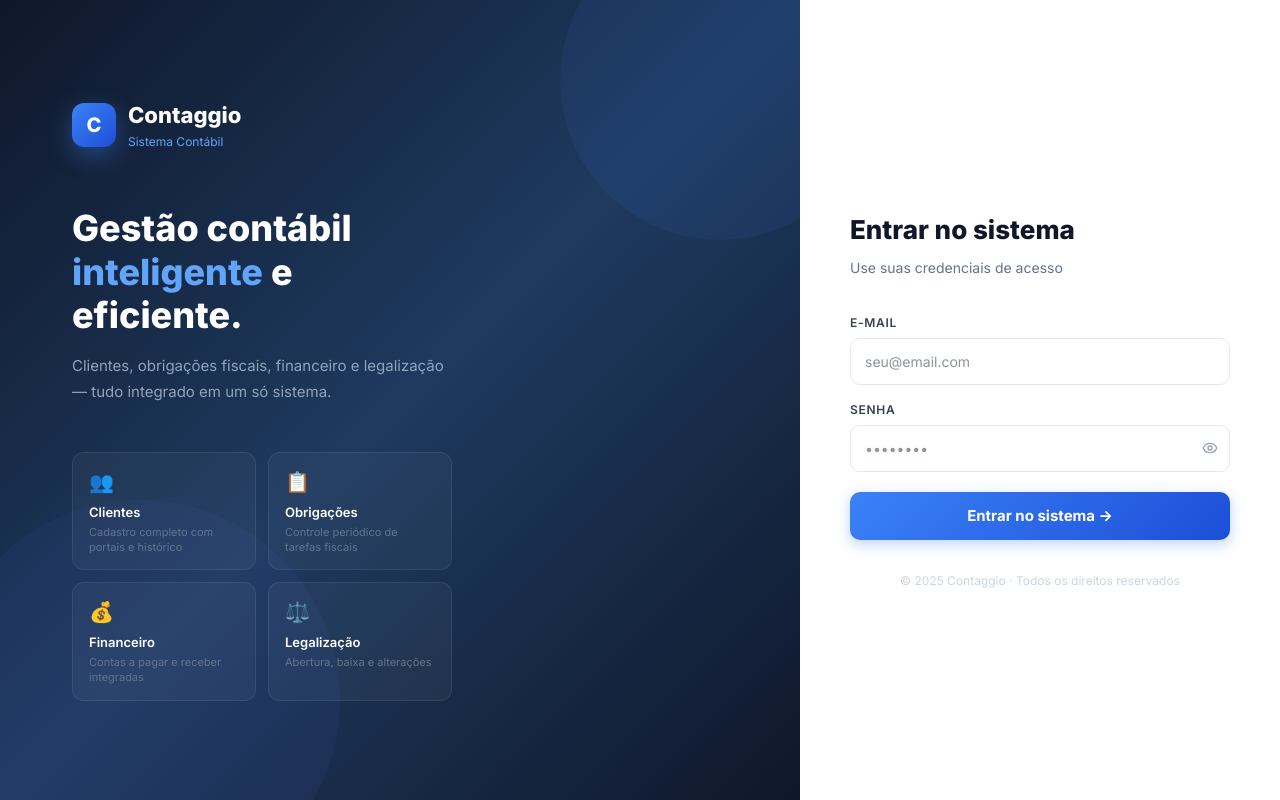
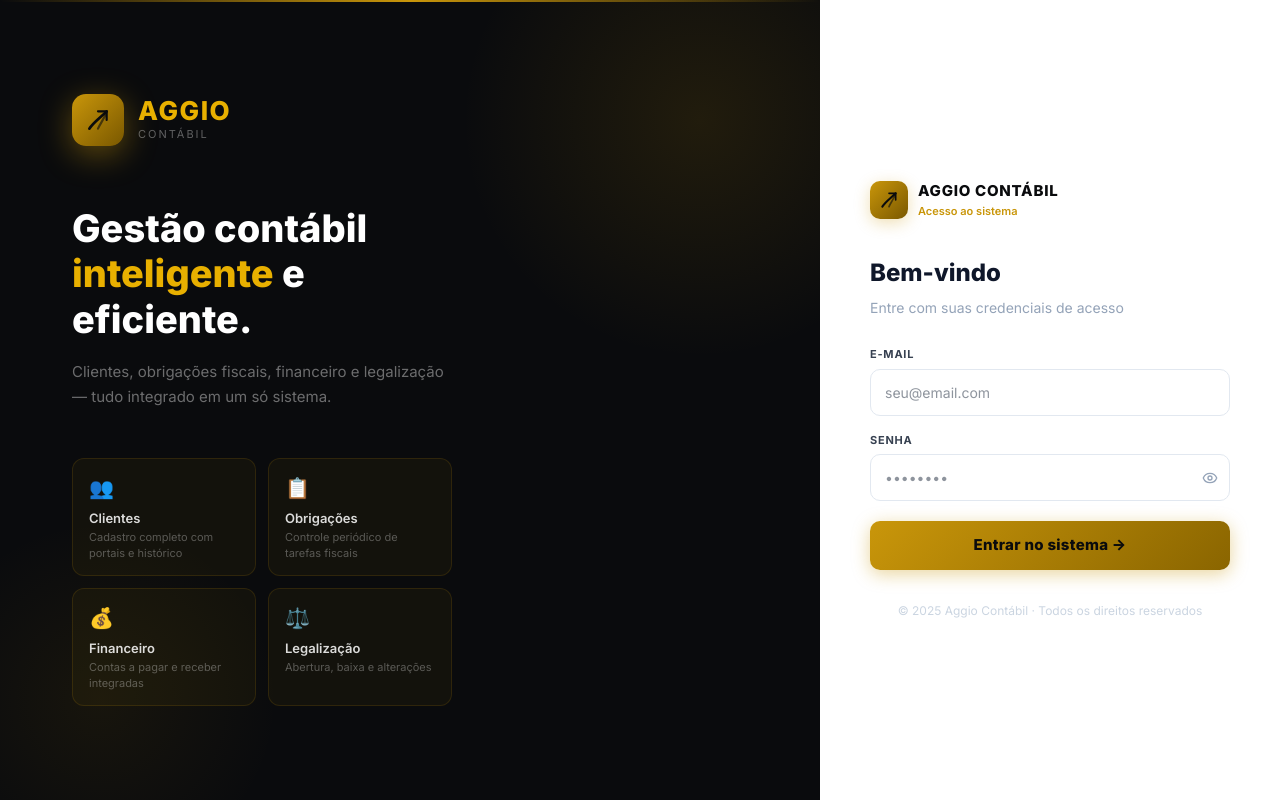
Before and after one commit to paulohe9/contaggio, a React (Vite) app: page /login in a window 1280 px wide. Built offline with nearby package versions, Linux system fonts and the light colour scheme.

Commit message:
Rebrand to Aggio Contábil — gold/black theme across sidebar and login
Co-Authored-By: Claude Sonnet 4.6 <noreply@anthropic.com>

```diff
--- a/src/components/Layout.jsx
+++ b/src/components/Layout.jsx
@@ -5,6 +5,11 @@ import {
   LayoutDashboard, Users, Wallet, ClipboardList, Scale, UserCog,
   ChevronLeft, ChevronRight, LogOut, Building2, Inbox
 } from 'lucide-react'
+
+const G = '#C9960A'   // dourado Aggio
+const G2 = '#E8B000'  // dourado claro hover
+const DARK = '#0a0b0d'
+const DARK2 = '#111318'
 
 const navItems = [
   { path: '/', label: 'Dashboard', icon: LayoutDashboard },
@@ -15,12 +20,8 @@ const navItems = [
   { path: '/legalizacao', label: 'Legalização', icon: Scale },
 ]
 
-const roleBadge = {
-  admin: 'bg-red-500 text-white',
-  gerente: 'bg-amber-500 text-white',
-  user: 'bg-emerald-500 text-white',
-}
 const roleLabel = { admin: 'Admin', gerente: 'Gerente', user: 'Usuário' }
+const roleColor = { admin: '#ef4444', gerente: G, user: '#10b981' }
 
 export default function Layout({ children }) {
   const { profile, signOut } = useAuth()
@@ -41,35 +42,41 @@ export default function Layout({ children }) {
       <aside style={{
         width: collapsed ? 68 : 240,
         minWidth: collapsed ? 68 : 240,
-        background: 'linear-gradient(180deg, #0f172a 0%, #1e293b 100%)',
+        background: DARK,
         display: 'flex',
         flexDirection: 'column',
         transition: 'width 0.25s ease, min-width 0.25s ease',
         overflow: 'hidden',
         position: 'relative',
         zIndex: 10,
-        boxShadow: '4px 0 24px rgba(0,0,0,0.15)',
+        boxShadow: '4px 0 24px rgba(0,0,0,0.4)',
       }}>
         {/* Logo */}
         <div style={{
-          padding: '20px 16px',
-          borderBottom: '1px solid rgba(255,255,255,0.06)',
+          padding: '18px 16px',
+          borderBottom: `1px solid rgba(201,150,10,0.15)`,
           display: 'flex',
           alignItems: 'center',
           gap: 10,
           minHeight: 68,
         }}>
+          {/* Ícone com asa/símbolo da Aggio */}
           <div style={{
-            width: 36, height: 36, borderRadius: 10,
-            background: 'linear-gradient(135deg, #3b82f6, #1d4ed8)',
+            width: 36, height: 36, borderRadius: 10, flexShrink: 0,
+            background: `linear-gradient(135deg, ${G} 0%, #8a6500 100%)`,
             display: 'flex', alignItems: 'center', justifyContent: 'center',
-            color: 'white', fontWeight: 800, fontSize: 16, flexShrink: 0,
-            boxShadow: '0 4px 12px rgba(59,130,246,0.4)',
-          }}>C</div>
+            boxShadow: `0 4px 14px rgba(201,150,10,0.4)`,
+          }}>
+            <svg width="20" height="20" viewBox="0 0 24 24" fill="none">
+              <path d="M4 20 C8 14, 14 10, 20 4" stroke="#0a0b0d" strokeWidth="2.5" strokeLinecap="round"/>
+              <path d="M12 20 C14 15, 18 11, 20 4" stroke="#0a0b0d" strokeWidth="2" strokeLinecap="round" opacity="0.7"/>
+              <path d="M20 4 L20 12 M20 4 L12 4" stroke="#0a0b0d" strokeWidth="2" strokeLinecap="round" strokeLinejoin="round"/>
+            </svg>
+          </div>
           {!collapsed && (
             <div style={{ overflow: 'hidden' }}>
-              <div style={{ color: 'white', fontWeight: 700, fontSize: 16, lineHeight: 1.2 }}>Contaggio</div>
-              <div style={{ color: '#64748b', fontSize: 11, marginTop: 1 }}>Sistema Contábil</div>
+              <div style={{ color: G, fontWeight: 800, fontSize: 17, lineHeight: 1.1, letterSpacing: '0.02em' }}>AGGIO</div>
+              <div style={{ color: 'rgba(255,255,255,0.35)', fontSize: 10, letterSpacing: '0.12em', textTransform: 'uppercase' }}>Contábil</div>
             </div>
           )}
         </div>
@@ -80,20 +87,22 @@ export default function Layout({ children }) {
           style={{
             position: 'absolute', top: 80, right: -12,
             width: 24, height: 24, borderRadius: '50%',
-            background: '#334155', border: '2px solid #1e293b',
+            background: DARK2, border: `2px solid rgba(201,150,10,0.3)`,
             display: 'flex', alignItems: 'center', justifyContent: 'center',
-            color: '#94a3b8', cursor: 'pointer', zIndex: 20,
-            boxShadow: '0 2px 8px rgba(0,0,0,0.3)',
+            color: G, cursor: 'pointer', zIndex: 20,
+            boxShadow: '0 2px 8px rgba(0,0,0,0.5)',
           }}
         >
           {collapsed ? <ChevronRight size={12} /> : <ChevronLeft size={12} />}
         </button>
 
         {/* Nav */}
-        <nav style={{ flex: 1, padding: '12px 10px', overflowY: 'auto', overflowX: 'hidden' }}>
-          <div style={{ marginBottom: 4 }}>
-            {!collapsed && <div style={{ color: '#475569', fontSize: 10, fontWeight: 600, letterSpacing: '0.08em', padding: '0 8px', marginBottom: 6, textTransform: 'uppercase' }}>Menu</div>}
-          </div>
+        <nav style={{ flex: 1, padding: '16px 10px', overflowY: 'auto', overflowX: 'hidden' }}>
+          {!collapsed && (
+            <div style={{ color: 'rgba(201,150,10,0.4)', fontSize: 10, fontWeight: 700, letterSpacing: '0.1em', padding: '0 8px', marginBottom: 8, textTransform: 'uppercase' }}>
+              Menu
+            </div>
+          )}
           {allNavItems.map(item => {
             const Icon = item.icon
             const active = isActive(item.path)
@@ -106,18 +115,18 @@ export default function Layout({ children }) {
                   display: 'flex', alignItems: 'center',
                   gap: 10, padding: collapsed ? '10px 14px' : '10px 12px',
                   borderRadius: 10, marginBottom: 2,
-                  background: active ? 'rgba(59,130,246,0.15)' : 'transparent',
-                  color: active ? '#60a5fa' : '#94a3b8',
-                  textDecoration: 'none', fontWeight: active ? 600 : 400,
-                  fontSize: 14, transition: 'all 0.15s',
-                  borderLeft: active ? '3px solid #3b82f6' : '3px solid transparent',
+                  background: active ? `rgba(201,150,10,0.12)` : 'transparent',
+                  color: active ? G2 : 'rgba(255,255,255,0.45)',
+                  textDecoration: 'none', fontWeight: active ? 700 : 400,
+                  fontSize: 13.5, transition: 'all 0.15s',
+                  borderLeft: active ? `3px solid ${G}` : '3px solid transparent',
                   justifyContent: collapsed ? 'center' : 'flex-start',
                   whiteSpace: 'nowrap',
                 }}
-                onMouseEnter={e => { if (!active) { e.currentTarget.style.background = 'rgba(255,255,255,0.05)'; e.currentTarget.style.color = '#cbd5e1' } }}
-                onMouseLeave={e => { if (!active) { e.currentTarget.style.background = 'transparent'; e.currentTarget.style.color = '#94a3b8' } }}
+                onMouseEnter={e => { if (!active) { e.currentTarget.style.background = 'rgba(255,255,255,0.05)'; e.currentTarget.style.color = 'rgba(255,255,255,0.75)' } }}
+                onMouseLeave={e => { if (!active) { e.currentTarget.style.background = 'transparent'; e.currentTarget.style.color = 'rgba(255,255,255,0.45)' } }}
               >
-                <Icon size={18} style={{ flexShrink: 0 }} />
+                <Icon size={17} style={{ flexShrink: 0 }} />
                 {!collapsed && <span>{item.label}</span>}
               </Link>
             )
@@ -125,20 +134,20 @@ export default function Layout({ children }) {
         </nav>
 
         {/* User */}
-        <div style={{ padding: '12px 10px', borderTop: '1px solid rgba(255,255,255,0.06)' }}>
+        <div style={{ padding: '12px 10px', borderTop: `1px solid rgba(201,150,10,0.12)` }}>
           {!collapsed && profile && (
             <div style={{ display: 'flex', alignItems: 'center', gap: 10, padding: '8px 12px', marginBottom: 4 }}>
               <div style={{
                 width: 34, height: 34, borderRadius: 10, flexShrink: 0,
-                background: 'linear-gradient(135deg, #6366f1, #4f46e5)',
+                background: `linear-gradient(135deg, ${G} 0%, #7a5800 100%)`,
                 display: 'flex', alignItems: 'center', justifyContent: 'center',
-                color: 'white', fontWeight: 700, fontSize: 13,
+                color: DARK, fontWeight: 800, fontSize: 13,
               }}>
                 {(profile.name || 'A').charAt(0).toUpperCase()}
               </div>
               <div style={{ overflow: 'hidden', flex: 1 }}>
-                <div style={{ color: '#e2e8f0', fontSize: 13, fontWeight: 600, whiteSpace: 'nowrap', overflow: 'hidden', textOverflow: 'ellipsis' }}>{profile.name}</div>
-                <span style={{ fontSize: 10, padding: '1px 6px', borderRadius: 4, fontWeight: 600 }} className={roleBadge[profile.role]}>
+                <div style={{ color: 'rgba(255,255,255,0.85)', fontSize: 13, fontWeight: 600, whiteSpace: 'nowrap', overflow: 'hidden', textOverflow: 'ellipsis' }}>{profile.name}</div>
+                <span style={{ fontSize: 10, padding: '1px 6px', borderRadius: 4, fontWeight: 700, background: roleColor[profile.role] + '22', color: roleColor[profile.role], border: `1px solid ${roleColor[profile.role]}44` }}>
                   {roleLabel[profile.role]}
                 </span>
               </div>
@@ -151,12 +160,12 @@ export default function Layout({ children }) {
               display: 'flex', alignItems: 'center', gap: 8,
               padding: collapsed ? '10px 14px' : '8px 12px',
               borderRadius: 10, width: '100%', background: 'transparent', border: 'none',
-              color: '#64748b', cursor: 'pointer', fontSize: 13,
+              color: 'rgba(255,255,255,0.3)', cursor: 'pointer', fontSize: 13,
               justifyContent: collapsed ? 'center' : 'flex-start',
               transition: 'all 0.15s',
             }}
             onMouseEnter={e => { e.currentTarget.style.background = 'rgba(239,68,68,0.1)'; e.currentTarget.style.color = '#f87171' }}
-            onMouseLeave={e => { e.currentTarget.style.background = 'transparent'; e.currentTarget.style.color = '#64748b' }}
+            onMouseLeave={e => { e.currentTarget.style.background = 'transparent'; e.currentTarget.style.color = 'rgba(255,255,255,0.3)' }}
           >
             <LogOut size={16} />
             {!collapsed && <span>Sair</span>}
@@ -168,14 +177,16 @@ export default function Layout({ children }) {
       <div style={{ flex: 1, display: 'flex', flexDirection: 'column', overflow: 'hidden', minWidth: 0 }}>
         {/* Top bar */}
         <header style={{
-          background: 'white', borderBottom: '1px solid #e2e8f0',
-          padding: '0 24px', height: 60, display: 'flex', alignItems: 'center',
+          background: 'white',
+          borderBottom: '1px solid #e8ecf0',
+          padding: '0 28px', height: 58,
+          display: 'flex', alignItems: 'center',
           justifyContent: 'space-between', flexShrink: 0,
-          boxShadow: '0 1px 4px rgba(0,0,0,0.06)',
+          boxShadow: '0 1px 6px rgba(0,0,0,0.06)',
         }}>
           <div style={{ display: 'flex', alignItems: 'center', gap: 8 }}>
-            <Building2 size={16} style={{ color: '#94a3b8' }} />
-            <span style={{ color: '#64748b', fontSize: 13 }}>
+            <div style={{ width: 3, height: 18, borderRadius: 2, background: G, marginRight: 4 }} />
+            <span style={{ color: '#1e293b', fontSize: 14, fontWeight: 700 }}>
               {allNavItems.find(n => isActive(n.path))?.label || 'Dashboard'}
             </span>
           </div>
@@ -185,9 +196,9 @@ export default function Layout({ children }) {
                 <span style={{ color: '#64748b', fontSize: 13 }}>{profile.name}</span>
                 <div style={{
                   width: 32, height: 32, borderRadius: 8,
-                  background: 'linear-gradient(135deg, #3b82f6, #1d4ed8)',
+                  background: `linear-gradient(135deg, ${G} 0%, #7a5800 100%)`,
                   display: 'flex', alignItems: 'center', justifyContent: 'center',
-                  color: 'white', fontWeight: 700, fontSize: 12,
+                  color: DARK, fontWeight: 800, fontSize: 12,
                 }}>
                   {(profile.name || 'A').charAt(0).toUpperCase()}
                 </div>
@@ -197,7 +208,7 @@ export default function Layout({ children }) {
         </header>
 
         {/* Page content */}
-        <main style={{ flex: 1, overflowY: 'auto', padding: '28px 28px' }}>
+        <main style={{ flex: 1, overflowY: 'auto', padding: '28px 28px', background: '#f4f6f9' }}>
           {children}
         </main>
       </div>
--- a/src/pages/Login.jsx
+++ b/src/pages/Login.jsx
@@ -2,6 +2,9 @@ import { useState } from 'react'
 import { useNavigate } from 'react-router-dom'
 import { useAuth } from '../contexts/AuthContext'
 import { Eye, EyeOff } from 'lucide-react'
+
+const G = '#C9960A'
+const G2 = '#E8B000'
 
 export default function Login() {
   const { signIn } = useAuth()
@@ -24,38 +27,45 @@ export default function Login() {
 
   return (
     <div style={{ minHeight: '100vh', display: 'flex' }}>
-      {/* Painel esquerdo */}
+      {/* Painel esquerdo — identidade Aggio */}
       <div style={{
-        flex: 1, background: 'linear-gradient(135deg, #0f172a 0%, #1e3a5f 50%, #0f172a 100%)',
-        display: 'flex', flexDirection: 'column', justifyContent: 'center', padding: '60px 72px',
-        position: 'relative', overflow: 'hidden',
+        flex: 1,
+        background: '#0a0b0d',
+        display: 'flex', flexDirection: 'column', justifyContent: 'center',
+        padding: '60px 72px', position: 'relative', overflow: 'hidden',
       }}>
-        {/* Círculos decorativos */}
-        <div style={{ position: 'absolute', top: -80, right: -80, width: 320, height: 320, borderRadius: '50%', background: 'rgba(59,130,246,0.08)', pointerEvents: 'none' }} />
-        <div style={{ position: 'absolute', bottom: -100, left: -60, width: 400, height: 400, borderRadius: '50%', background: 'rgba(99,102,241,0.06)', pointerEvents: 'none' }} />
+        {/* Decoração dourada de fundo */}
+        <div style={{ position: 'absolute', top: -120, right: -120, width: 480, height: 480, borderRadius: '50%', background: `radial-gradient(circle, rgba(201,150,10,0.12) 0%, transparent 70%)`, pointerEvents: 'none' }} />
+        <div style={{ position: 'absolute', bottom: -80, left: -80, width: 360, height: 360, borderRadius: '50%', background: `radial-gradient(circle, rgba(201,150,10,0.07) 0%, transparent 70%)`, pointerEvents: 'none' }} />
+        <div style={{ position: 'absolute', top: 0, left: 0, right: 0, height: 2, background: `linear-gradient(90deg, transparent, ${G}, transparent)` }} />
 
         <div style={{ position: 'relative', zIndex: 1 }}>
-          {/* Logo */}
-          <div style={{ display: 'flex', alignItems: 'center', gap: 12, marginBottom: 56 }}>
+          {/* Logo Aggio */}
+          <div style={{ display: 'flex', alignItems: 'center', gap: 14, marginBottom: 60 }}>
             <div style={{
-              width: 44, height: 44, borderRadius: 12,
-              background: 'linear-gradient(135deg, #3b82f6, #1d4ed8)',
+              width: 52, height: 52, borderRadius: 14,
+              background: `linear-gradient(135deg, ${G} 0%, #7a5800 100%)`,
               display: 'flex', alignItems: 'center', justifyContent: 'center',
-              color: 'white', fontWeight: 800, fontSize: 20,
-              boxShadow: '0 8px 24px rgba(59,130,246,0.4)',
-            }}>C</div>
+              boxShadow: `0 8px 32px rgba(201,150,10,0.45)`,
+            }}>
+              <svg width="26" height="26" viewBox="0 0 24 24" fill="none">
+                <path d="M4 20 C8 14, 14 10, 20 4" stroke="#0a0b0d" strokeWidth="2.5" strokeLinecap="round"/>
+                <path d="M12 20 C14 15, 18 11, 20 4" stroke="#0a0b0d" strokeWidth="2" strokeLinecap="round" opacity="0.6"/>
+                <path d="M20 4 L20 12 M20 4 L12 4" stroke="#0a0b0d" strokeWidth="2" strokeLinecap="round" strokeLinejoin="round"/>
+              </svg>
+            </div>
             <div>
-              <div style={{ color: 'white', fontWeight: 800, fontSize: 22 }}>Contaggio</div>
-              <div style={{ color: '#60a5fa', fontSize: 12, marginTop: 1 }}>Sistema Contábil</div>
+              <div style={{ color: G2, fontWeight: 900, fontSize: 26, letterSpacing: '0.06em', lineHeight: 1 }}>AGGIO</div>
+              <div style={{ color: 'rgba(255,255,255,0.35)', fontSize: 11, letterSpacing: '0.18em', textTransform: 'uppercase', marginTop: 2 }}>Contábil</div>
             </div>
           </div>
 
-          <h2 style={{ color: 'white', fontSize: 36, fontWeight: 800, lineHeight: 1.2, margin: '0 0 16px' }}>
+          <h2 style={{ color: 'white', fontSize: 38, fontWeight: 800, lineHeight: 1.2, margin: '0 0 16px' }}>
             Gestão contábil<br />
-            <span style={{ color: '#60a5fa' }}>inteligente</span> e<br />
+            <span style={{ color: G2 }}>inteligente</span> e<br />
             eficiente.
           </h2>
-          <p style={{ color: '#94a3b8', fontSize: 15, lineHeight: 1.7, maxWidth: 380, margin: '0 0 48px' }}>
+          <p style={{ color: 'rgba(255,255,255,0.4)', fontSize: 15, lineHeight: 1.7, maxWidth: 380, margin: '0 0 48px' }}>
             Clientes, obrigações fiscais, financeiro e legalização — tudo integrado em um só sistema.
           </p>
 
@@ -67,63 +77,79 @@ export default function Login() {
               { icon: '⚖️', label: 'Legalização', desc: 'Abertura, baixa e alterações' },
             ].map(f => (
               <div key={f.label} style={{
-                background: 'rgba(255,255,255,0.04)', border: '1px solid rgba(255,255,255,0.08)',
+                background: 'rgba(201,150,10,0.05)',
+                border: '1px solid rgba(201,150,10,0.15)',
                 borderRadius: 12, padding: '14px 16px',
               }}>
                 <div style={{ fontSize: 20, marginBottom: 6 }}>{f.icon}</div>
-                <div style={{ color: 'white', fontWeight: 600, fontSize: 13, marginBottom: 2 }}>{f.label}</div>
-                <div style={{ color: '#64748b', fontSize: 11, lineHeight: 1.4 }}>{f.desc}</div>
+                <div style={{ color: 'rgba(255,255,255,0.85)', fontWeight: 600, fontSize: 13, marginBottom: 2 }}>{f.label}</div>
+                <div style={{ color: 'rgba(255,255,255,0.3)', fontSize: 11, lineHeight: 1.4 }}>{f.desc}</div>
               </div>
             ))}
           </div>
         </div>
       </div>
 
-      {/* Painel direito */}
+      {/* Painel direito — formulário */}
       <div style={{
-        width: 480, background: 'white',
+        width: 460, background: 'white',
         display: 'flex', alignItems: 'center', justifyContent: 'center', padding: 48,
+        boxShadow: '-4px 0 32px rgba(0,0,0,0.12)',
       }}>
-        <div style={{ width: '100%', maxWidth: 380 }}>
-          <div style={{ marginBottom: 36 }}>
-            <h3 style={{ fontSize: 26, fontWeight: 800, color: '#0f172a', margin: '0 0 8px' }}>Entrar no sistema</h3>
-            <p style={{ color: '#64748b', fontSize: 14 }}>Use suas credenciais de acesso</p>
+        <div style={{ width: '100%', maxWidth: 360 }}>
+          {/* Mini logo */}
+          <div style={{ display: 'flex', alignItems: 'center', gap: 10, marginBottom: 36 }}>
+            <div style={{
+              width: 38, height: 38, borderRadius: 10,
+              background: `linear-gradient(135deg, ${G} 0%, #7a5800 100%)`,
+              display: 'flex', alignItems: 'center', justifyContent: 'center',
+              boxShadow: `0 4px 16px rgba(201,150,10,0.3)`,
+            }}>
+              <svg width="20" height="20" viewBox="0 0 24 24" fill="none">
+                <path d="M4 20 C8 14, 14 10, 20 4" stroke="#0a0b0d" strokeWidth="2.5" strokeLinecap="round"/>
+                <path d="M12 20 C14 15, 18 11, 20 4" stroke="#0a0b0d" strokeWidth="2" strokeLinecap="round" opacity="0.6"/>
+                <path d="M20 4 L20 12 M20 4 L12 4" stroke="#0a0b0d" strokeWidth="2" strokeLinecap="round" strokeLinejoin="round"/>
+              </svg>
+            </div>
+            <div>
+              <div style={{ color: '#0a0b0d', fontWeight: 800, fontSize: 15, letterSpacing: '0.05em' }}>AGGIO CONTÁBIL</div>
+              <div style={{ color: G, fontSize: 11, fontWeight: 600 }}>Acesso ao sistema</div>
+            </div>
+          </div>
+
+          <div style={{ marginBottom: 28 }}>
+            <h3 style={{ fontSize: 24, fontWeight: 800, color: '#0f172a', margin: '0 0 6px' }}>Bem-vindo</h3>
+            <p style={{ color: '#94a3b8', fontSize: 14, margin: 0 }}>Entre com suas credenciais de acesso</p>
           </div>
 
           <form onSubmit={handleSubmit} style={{ display: 'flex', flexDirection: 'column', gap: 16 }}>
             <div>
-              <label style={{ display: 'block', fontSize: 12, fontWeight: 600, color: '#374151', marginBottom: 6, textTransform: 'uppercase', letterSpacing: '0.06em' }}>E-mail</label>
+              <label style={{ display: 'block', fontSize: 11, fontWeight: 700, color: '#374151', marginBottom: 6, textTransform: 'uppercase', letterSpacing: '0.07em' }}>E-mail</label>
               <input
-                type="email"
-                value={email}
-                onChange={e => setEmail(e.target.value)}
-                placeholder="seu@email.com"
-                required
+                type="email" value={email} onChange={e => setEmail(e.target.value)}
+                placeholder="seu@email.com" required
                 style={{
                   width: '100%', padding: '12px 14px', borderRadius: 10, fontSize: 14,
                   border: '1.5px solid #e2e8f0', outline: 'none', boxSizing: 'border-box',
                   color: '#1e293b', transition: 'border-color 0.15s',
                 }}
-                onFocus={e => e.target.style.borderColor = '#3b82f6'}
+                onFocus={e => e.target.style.borderColor = G}
                 onBlur={e => e.target.style.borderColor = '#e2e8f0'}
               />
             </div>
 
             <div>
-              <label style={{ display: 'block', fontSize: 12, fontWeight: 600, color: '#374151', marginBottom: 6, textTransform: 'uppercase', letterSpacing: '0.06em' }}>Senha</label>
+              <label style={{ display: 'block', fontSize: 11, fontWeight: 700, color: '#374151', marginBottom: 6, textTransform: 'uppercase', letterSpacing: '0.07em' }}>Senha</label>
               <div style={{ position: 'relative' }}>
                 <input
-                  type={showPass ? 'text' : 'password'}
-                  value={password}
-                  onChange={e => setPassword(e.target.value)}
-                  placeholder="••••••••"
-                  required
+                  type={showPass ? 'text' : 'password'} value={password}
+                  onChange={e => setPassword(e.target.value)} placeholder="••••••••" required
                   style={{
                     width: '100%', padding: '12px 44px 12px 14px', borderRadius: 10, fontSize: 14,
                     border: '1.5px solid #e2e8f0', outline: 'none', boxSizing: 'border-box',
                     color: '#1e293b', transition: 'border-color 0.15s',
                   }}
-                  onFocus={e => e.target.style.borderColor = '#3b82f6'}
+                  onFocus={e => e.target.style.borderColor = G}
                   onBlur={e => e.target.style.borderColor = '#e2e8f0'}
                 />
                 <button type="button" onClick={() => setShowPass(!showPass)}
@@ -140,24 +166,26 @@ export default function Login() {
             )}
 
             <button
-              type="submit"
-              disabled={loading}
+              type="submit" disabled={loading}
               style={{
-                background: loading ? '#93c5fd' : 'linear-gradient(135deg, #3b82f6, #1d4ed8)',
-                color: 'white', border: 'none', borderRadius: 10, padding: '13px', fontSize: 15,
-                fontWeight: 700, cursor: loading ? 'not-allowed' : 'pointer',
-                marginTop: 4, transition: 'all 0.15s', display: 'flex', alignItems: 'center', justifyContent: 'center', gap: 8,
-                boxShadow: '0 4px 14px rgba(59,130,246,0.35)',
+                background: loading ? `rgba(201,150,10,0.5)` : `linear-gradient(135deg, ${G} 0%, #8a6500 100%)`,
+                color: loading ? 'rgba(255,255,255,0.6)' : '#0a0b0d',
+                border: 'none', borderRadius: 10, padding: '13px', fontSize: 15,
+                fontWeight: 800, cursor: loading ? 'not-allowed' : 'pointer',
+                marginTop: 4, transition: 'all 0.15s',
+                display: 'flex', alignItems: 'center', justifyContent: 'center', gap: 8,
+                boxShadow: loading ? 'none' : `0 4px 18px rgba(201,150,10,0.4)`,
+                letterSpacing: '0.02em',
               }}
             >
               {loading ? (
-                <><span style={{ width: 16, height: 16, border: '2px solid rgba(255,255,255,0.4)', borderTopColor: 'white', borderRadius: '50%', display: 'inline-block', animation: 'spin 0.8s linear infinite' }} />Entrando...</>
+                <><span style={{ width: 16, height: 16, border: '2px solid rgba(0,0,0,0.2)', borderTopColor: '#0a0b0d', borderRadius: '50%', display: 'inline-block', animation: 'spin 0.8s linear infinite' }} />Entrando...</>
               ) : 'Entrar no sistema →'}
             </button>
           </form>
 
           <p style={{ textAlign: 'center', fontSize: 12, color: '#cbd5e1', marginTop: 32 }}>
-            © 2025 Contaggio · Todos os direitos reservados
+            © 2025 Aggio Contábil · Todos os direitos reservados
           </p>
         </div>
       </div>
```
